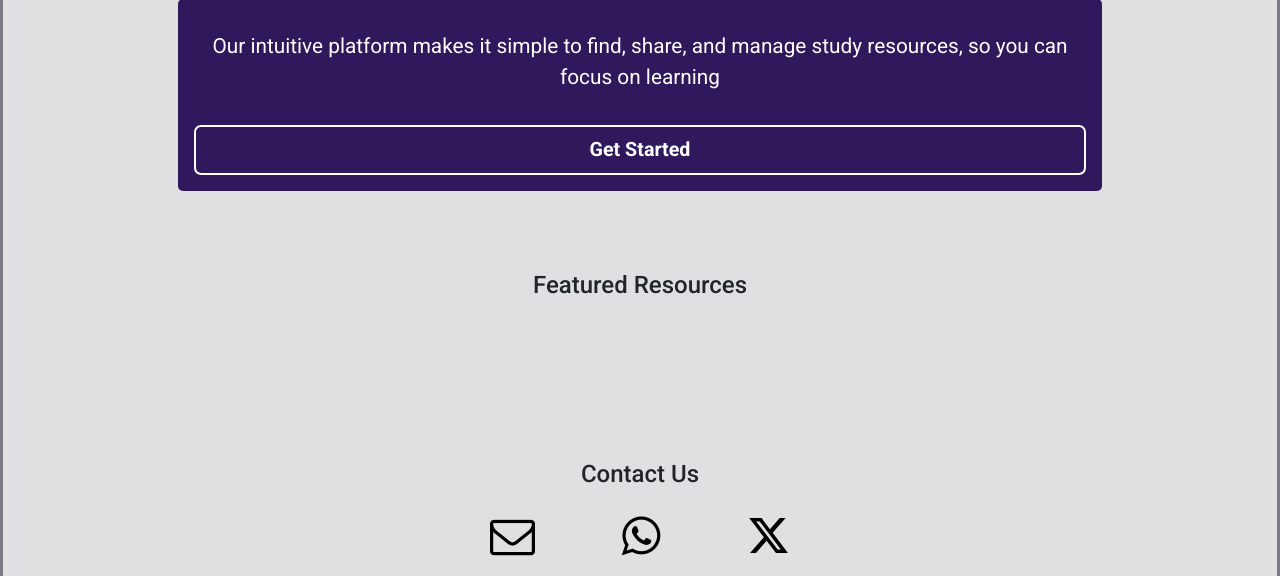
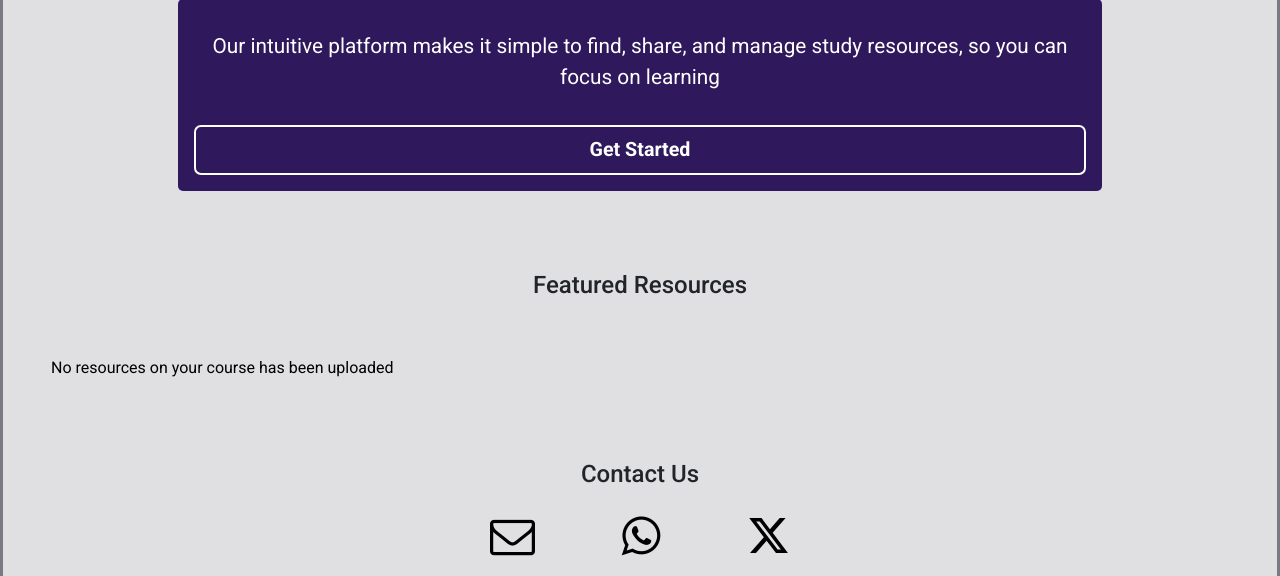
Before and after one commit to MoBazmul/studylink, a Flask app: page / in a window 1280 px wide. Shown: the part 1655-2231 px from the top of the page. Run offline with Flask 3, Linux system fonts and the light colour scheme; data that the repository does not hold is empty; some libraries are stand-ins or nearby versions.

Commit message:
Adding a paragraph for displaying a message if no resources have been added

```diff
--- a/studylink/templates/home.html
+++ b/studylink/templates/home.html
@@ -47,6 +47,7 @@
     {% endif %}
     {% if not current_user.is_authenticated %}
       <section class="content-box">
+        {% if resources %}
           {% for resource in resources %}
             <section class="content">
               <section class="user">
@@ -68,6 +69,9 @@
               </section>
             </section>
           {% endfor %}
+        {% else %}
+            <p style="text-align: center; color: #000; margin-top: 2rem; font-size: medium;">No resources on your course has been uploaded</p>
+        {% endif %}
         <br><br><br>
       </section>
     {% else %}
```
Lines whose indentation alone changed are shown as unchanged.
